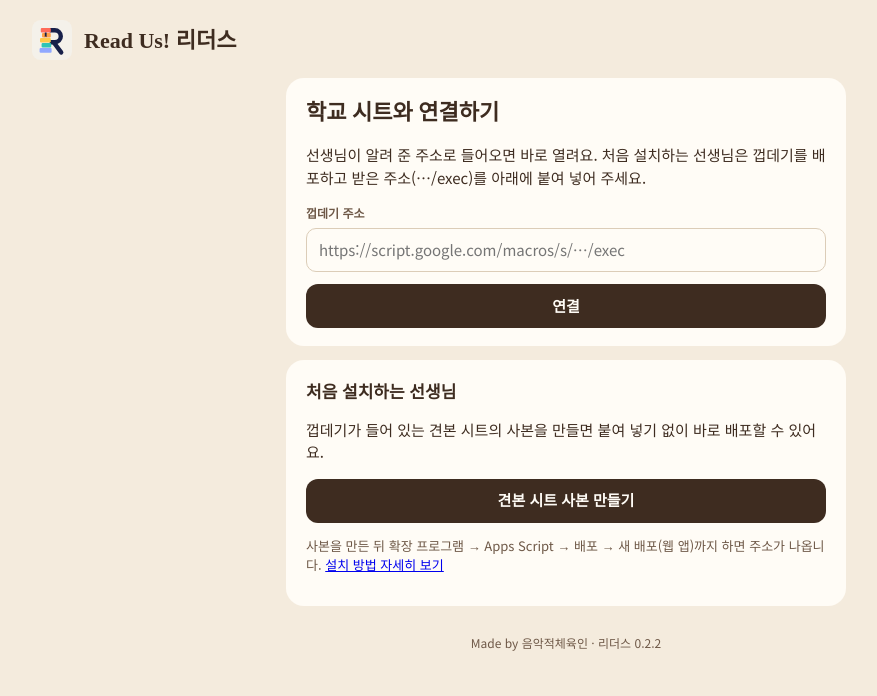
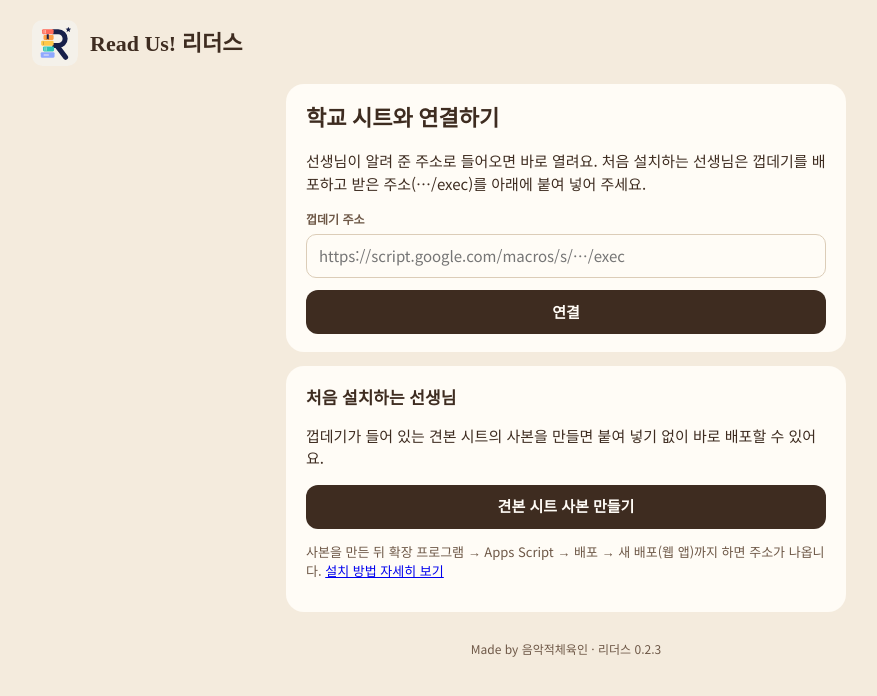
Before and after one commit to MusicalPE/readus, a plain HTML site: page index.html in a window 1280 px wide. Shown: the whole page, without its empty margins (74-951 px from the left). Drawn offline with Linux system fonts and the light colour scheme; a web font is replaced by a local one.

Commit message:
0.2.3: 왼쪽 위 로고를 정한 아이콘(D-1) 그대로
Co-Authored-By: Claude Fable 5.2 <noreply@anthropic.com>
Claude-Session: https://claude.ai/code/session_012oAFi5DK2xw2x9Njv4ErZ5

```diff
--- a/changelog.json
+++ b/changelog.json
@@ -1,10 +1,11 @@
 [
   {
-    "version": "0.2.2",
+    "version": "0.2.3",
     "date": "2026-11-16",
     "notes": [
       "선생님 메뉴를 누를 때 기다림 없이 바로 바뀌게 함",
-      "왼쪽 위 로고와 이름을 한 덩어리 단추로"
+      "왼쪽 위 로고와 이름을 한 덩어리 단추로",
+      "왼쪽 위 로고를 정한 아이콘(D-1) 그대로"
     ]
   },
   {
--- a/index.html
+++ b/index.html
@@ -19,7 +19,7 @@ button{cursor:pointer}
 .wrap{max-width:1100px;margin:0 auto;padding:20px 16px 40px}
 .top{display:flex;flex-wrap:wrap;justify-content:space-between;align-items:center;gap:12px;margin-bottom:18px}
 .brand{display:flex;align-items:center;gap:12px;text-decoration:none;color:inherit;background:none;border:0;padding:8px 16px 8px 8px;margin:-8px 0 -8px -8px;border-radius:16px;text-align:left}
-.brand svg{width:40px;height:40px;flex:none}
+.brand img{width:46px;height:46px;flex:none;display:block;border-radius:10px}
 .brand b{font-family:'Gowun Batang',serif;font-size:22px}
 .brand small{display:block;font-size:12px;color:var(--sub)}
 .row{display:flex;flex-wrap:wrap;gap:8px;align-items:center}
@@ -118,7 +118,7 @@ table.t td,table.t th{padding:8px 6px;border-bottom:1px solid var(--line);text-a
 <div class="wrap">
   <div class="top">
     <button class="brand" id="home" type="button" aria-label="처음 화면으로">
-      <svg viewBox="0 0 200 200" aria-hidden="true"><rect width="200" height="200" rx="44" fill="#F4F1EA"/><path d="M88 51H114a30 30 0 0 1 0 60H88" fill="none" stroke="#17204A" stroke-width="22"/><path d="M110 114L146 162" fill="none" stroke="#17204A" stroke-width="22" stroke-linecap="round"/><rect x="44" y="40" width="50" height="22" rx="5" fill="#FF6B5A"/><rect x="50" y="65" width="44" height="22" rx="5" fill="#FF9F45"/><rect x="40" y="90" width="54" height="22" rx="5" fill="#FFC94A"/><rect x="48" y="115" width="48" height="22" rx="5" fill="#2EC4B6"/><rect x="38" y="140" width="60" height="24" rx="5" fill="#8FA8FF"/><polygon points="64,62 73,62 73,86 68.5,81 64,86" fill="#17204A"/></svg>
+      <img src="icons/icon.svg" alt="" width="46" height="46">
       <span><b>Read Us! 리더스</b><small id="cls"></small></span>
     </button>
     <div class="row" id="nav"></div>
@@ -131,7 +131,7 @@ table.t td,table.t th{padding:8px 6px;border-bottom:1px solid var(--line);text-a
 <script>
 'use strict';
 var TEMPLATE_URL = 'https://docs.google.com/spreadsheets/d/1i-lr4aewTmhj4eJ-hfXgjxaPzflmMyLMn-aqUepZjls/copy';   // 껍데기가 들어 있는 견본 시트 (사본 만들기)
-var APP = { version: '0.2.2', requiredShell: 1, s: '', ping: null, settings: null, relay: '', token: '', me: null };
+var APP = { version: '0.2.3', requiredShell: 1, s: '', ping: null, settings: null, relay: '', token: '', me: null };
 
 /* ---------- 작은 도구 ---------- */
 function $(sel, root) { return (root || document).querySelector(sel); }
```
Also changed, not shown: README.md.
